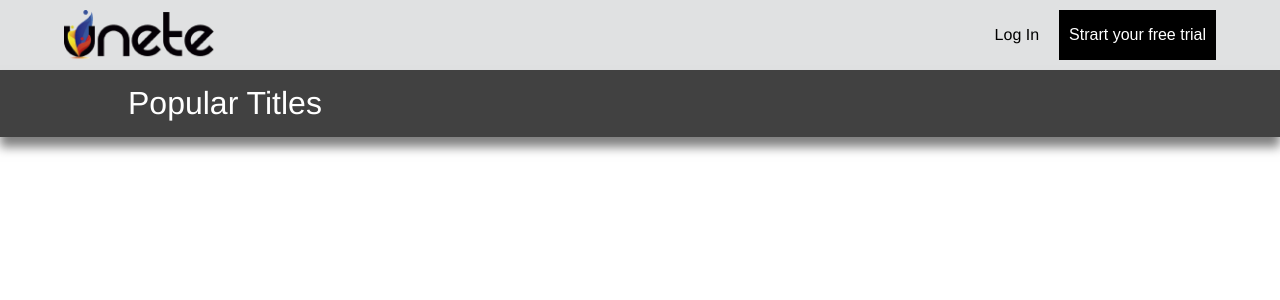
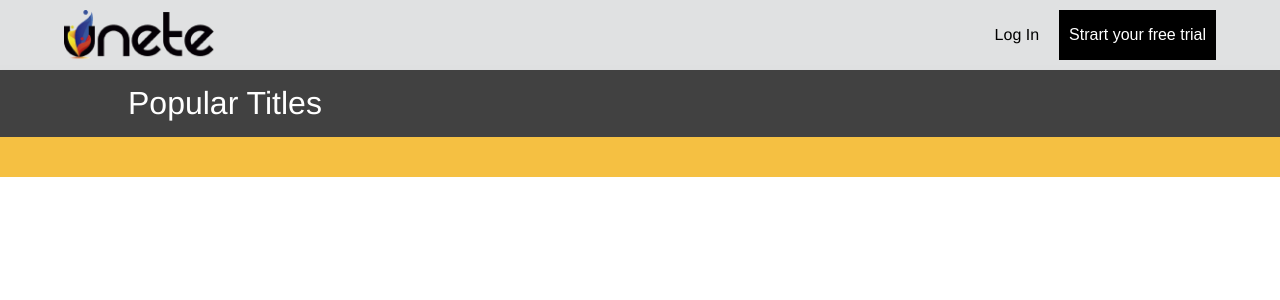
Before and after one commit to JorgeGWD/series-movies-app, a React (Create React App) app: page / in a window 1280 px wide. Shown: the top 300 px of the page. Built offline with nearby package versions, Linux system fonts and the light colour scheme.

Commit message:
Create Footer component

```diff
--- a/src/App.js
+++ b/src/App.js
@@ -1,5 +1,6 @@
 import React from 'react';
 import './App.css';
+import Footer from './Components/Commons/Footer/Footer';
 import Header from './Components/Commons/Header/Header';
 import TitleBar from './Components/Commons/TitleBar/TitleBar';
 
@@ -8,6 +9,7 @@ function App() {
     <div className="App">
       <Header />
       <TitleBar />
+      <Footer />
     </div>
   );
 }
--- /dev/null
+++ b/src/Components/Commons/Footer/Footer.css
@@ -0,0 +1,10 @@
+footer {
+  background-color: #f5c042;
+}
+
+footer .footer-content {
+  margin: auto;
+  padding: 20px 0px;
+  width: 80%;
+}
+/*# sourceMappingURL=Footer.css.map */
--- /dev/null
+++ b/src/Components/Commons/Footer/Footer.js
@@ -0,0 +1,14 @@
+import React from 'react'
+import './Footer.css'
+
+const Footer = () => {
+    return (
+        <footer>
+            <div className="footer-content">
+
+            </div>
+        </footer>
+    )
+}
+
+export default Footer
--- /dev/null
+++ b/src/Components/Commons/Footer/Footer.sass
@@ -0,0 +1,8 @@
+@import ../../../_variables
+
+footer
+    background-color: $primary-color
+    .footer-content
+        margin: auto
+        padding: 20px 0px
+        width: 80%
```
Also changed, not shown: 1 other file (tests, documents, lock files or other folders).
